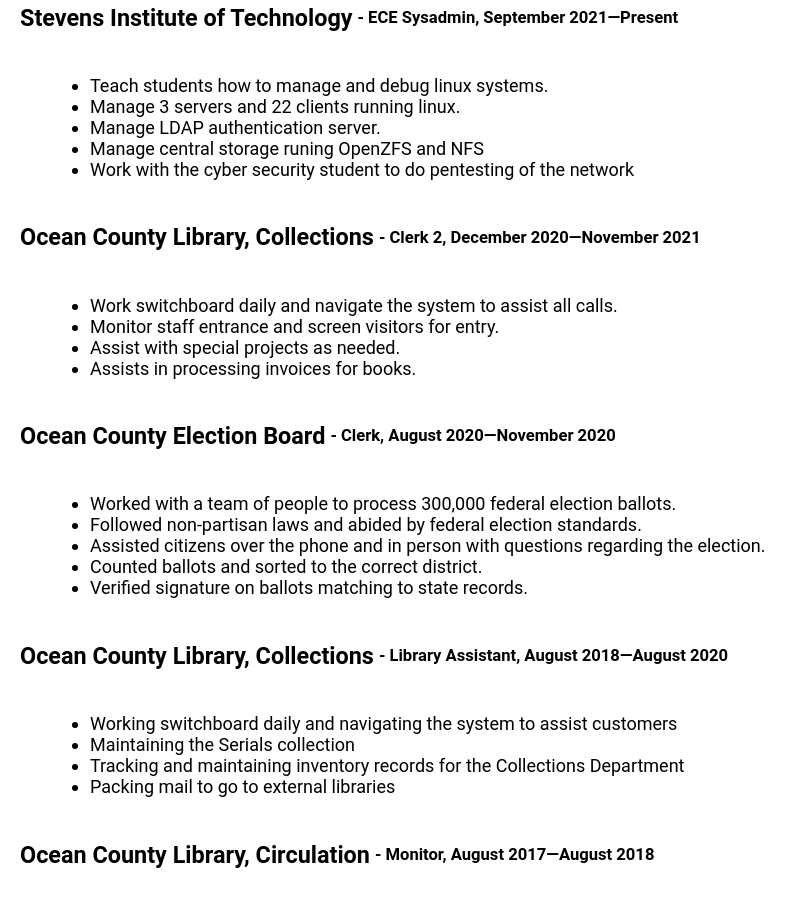
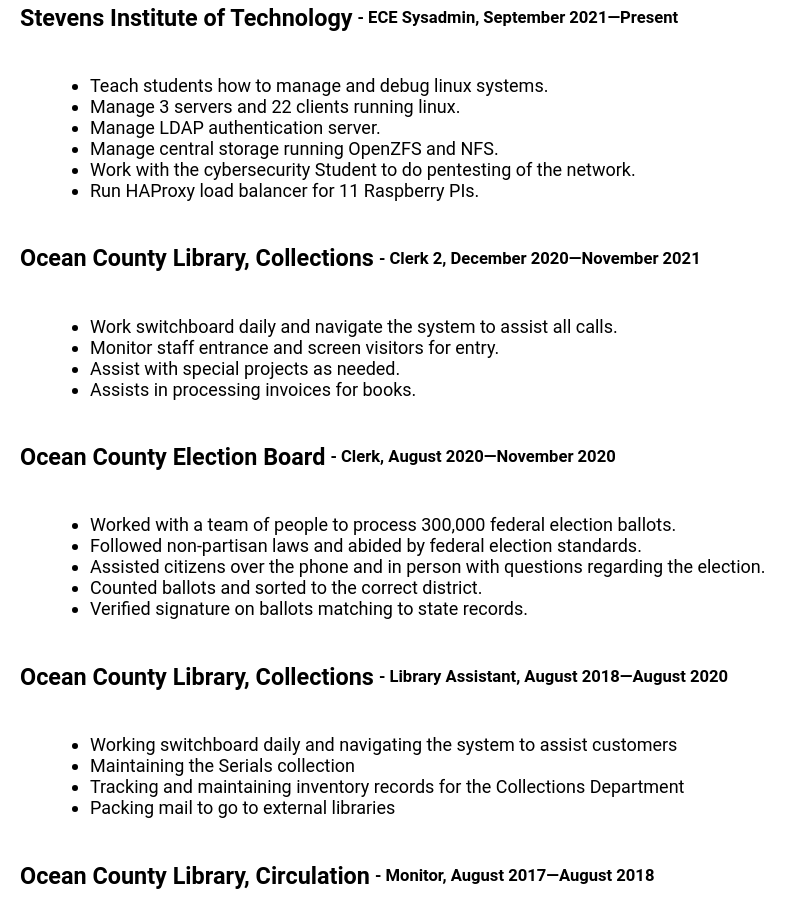
Before and after one commit to RichieCahill/Website, a website: page resume.html in a window 1280 px wide. Shown: the part 980-1889 px from the top of the page, without its empty margins (0-803 px from the left). Drawn offline with Linux system fonts and the light colour scheme.

Commit message:
Updated resume.html

```diff
--- a/resume.html
+++ b/resume.html
@@ -141,8 +141,9 @@
               <li>Teach students how to manage and debug linux systems.</li>
               <li>Manage 3 servers and 22 clients running linux.</li>
               <li>Manage LDAP authentication server.</li>
-              <li>Manage central storage runing OpenZFS and NFS</li>
-              <li>Work with the cyber security student to do pentesting of the network</li>
+              <li>Manage central storage running OpenZFS and NFS.</li>
+              <li>Work with the cybersecurity Student to do pentesting of the network.</li>
+              <li>Run HAProxy load balancer for 11 Raspberry PIs.</li>
             </ul>
           </div>
 
```
